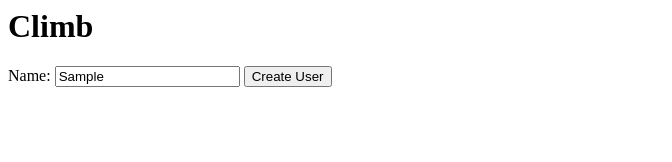
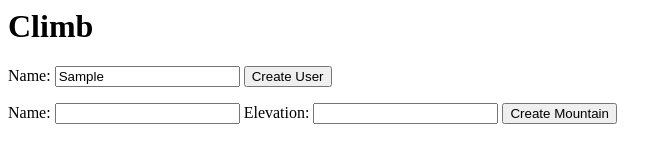
Before and after one commit to taylorkraft/climb-frontend, a plain HTML site: page index.html in a window 1280 px wide. Both pictures are taken after typing "Sample" into the empty fields and a click on the input "Create User". Shown: the whole page, without its empty margins (0-672 px from the left). Drawn offline with Linux system fonts and the light colour scheme; no server answers.

Commit message:
mountains - form, fetch, render

```diff
--- a/index.html
+++ b/index.html
@@ -13,6 +13,9 @@
   <div id="users-container">
 
   </div>
+  <div id="mountains-form">
+
+  </div>
   <div id="mountains-container">
 
   </div>
--- a/index.js
+++ b/index.js
@@ -2,6 +2,7 @@ document.addEventListener("DOMContentLoaded", () => {
   usersForm()
   fetchUsers()
   fetchMountains()
+  mtnsForm()
   //upon page load and every refresh my users are displayed as well as my form
 })
 
@@ -26,6 +27,25 @@ function fetchUsers() {
   })
 }
 
+function fetchMountains() {
+  fetch(`${BASE_URL}/mountains`)
+  .then(res => res.json())
+  .then(mountains => {
+    // manipulate the DOM here
+    // mtn is the backend object received
+    // m represents the newly created JS object
+      for (const mtn of mountains){
+      let m = new Mountain(mtn.id, mtn.name, mtn.elevation)
+      m.renderMountain()
+      // renderMountain is an instance method from Mountain class
+      // called on the new mountain object(m)
+
+      //our rails backend sends the mountains as an array (rails index)
+      //our frontend receives the array, the for loop iterates over the collection
+    }
+  })
+}
+
   function usersForm() {
     let uForm = document.getElementById("users-form")
 
@@ -37,11 +57,28 @@ function fetchUsers() {
       <input type="submit" value="Create User">
     </form>
     `
-    uForm.addEventListener("submit", submitForm)
+    uForm.addEventListener("submit", submitUForm)
     //listens for submit event, takes a callback
   }
 
-  function submitForm() {
+  function mtnsForm() {
+    let mForm = document.getElementById("mountains-form")
+
+    mForm.innerHTML +=
+    `
+    <form>
+      <label>Name: </label>
+      <input type="text" id="name">
+      <label>Elevation: </label>
+      <input type="text" id="elevation">
+      <input type="submit" value="Create Mountain">
+    </form>
+    `
+    mForm.addEventListener("submit", submitMForm)
+
+  }
+
+  function submitUForm() {
     event.preventDefault()
     let name = document.getElementById("name").value
     // the elements in my user form were given ids
@@ -88,22 +125,3 @@ function deleteUser() {
   this.location.reload()
   //'this' refers to the window, so my user doesn't have to refresh the page
 }
-
-function fetchMountains() {
-  fetch(`${BASE_URL}/mountains`)
-  .then(res => res.json())
-  .then(mountains => {
-    // manipulate the DOM here
-    // user is the backend object received
-    // u represents the newly created JS object
-      for (const mtn of mountains){
-      let m = new Mountain(mtn.id, mtn.name, mtn.elevation)
-      m.renderMountain()
-      // renderUser is an instance method from User class
-      // called on the new user object(u)
-
-      //our rails backend sends the users as an array (rails index)
-      //our frontend receives the array, the for loop iterates over the collection
-    }
-  })
-}
```
